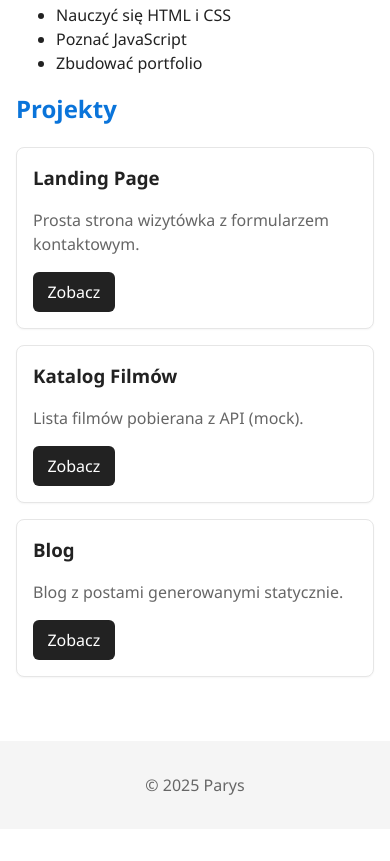
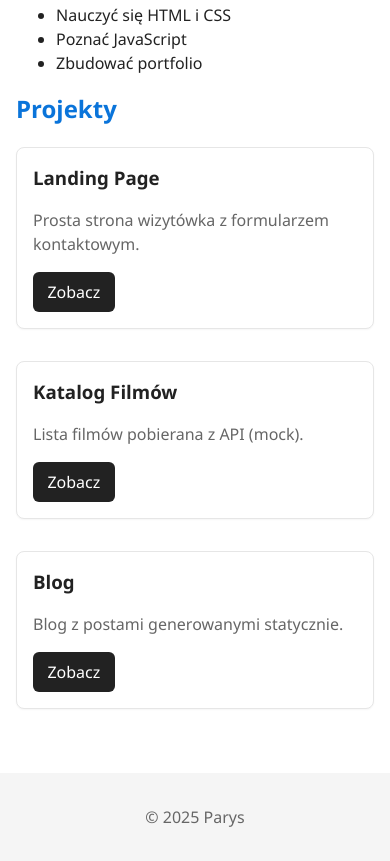
Before and after one commit to pparys1/road-to-frontend, a plain HTML site: page index.html in a window 390 px wide. Shown: the part 745-1606 px from the top of the page. Before the commit the page ends 1574 px from the top, so only its background shows below. Drawn offline with Linux system fonts and the light colour scheme.

Commit message:
Layout: responsive grid dla projektów

```diff
--- a/styles.css
+++ b/styles.css
@@ -62,3 +62,9 @@ main h2 { color: var(--brand); margin-top:1rem; }
   .hero-text { flex:1; }
   .hero-image { flex:1; display:flex; justify-content:center; }
 }
+
+.projects-grid {
+  display:grid;
+  grid-template-columns: repeat(auto-fit, minmax(220px, 1fr));
+  gap: 1rem;
+}
```
